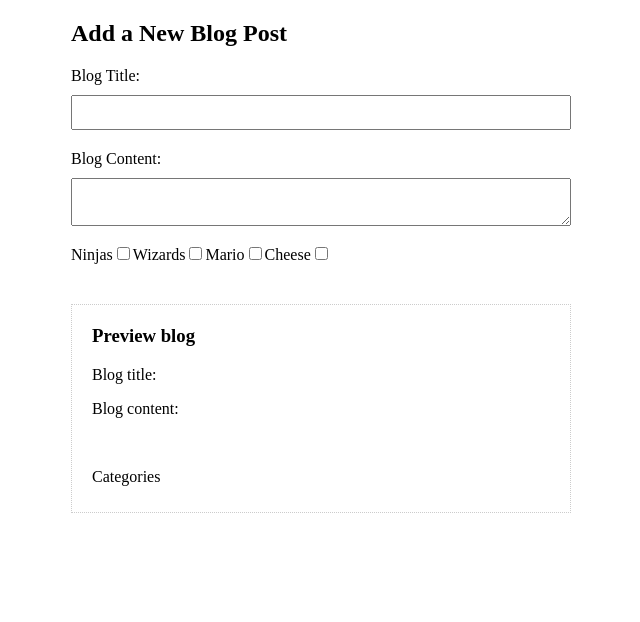
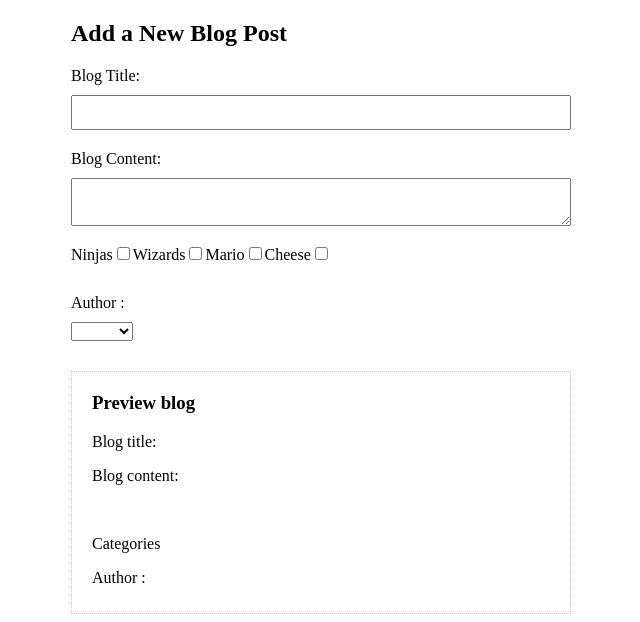
Before and after one commit to riaz4519/vue, a Vue app in the folder vueninjs2/cli_project/ninja29/: page / in a window 1280 px wide. Shown: the top 622 px of the page, without its empty margins (319-959 px from the left). Built offline with nearby package versions, Linux system fonts and the light colour scheme.

Commit message:
office start

```diff
--- a/vueninjs2/cli_project/ninja29/src/components/addBlog.vue
+++ b/vueninjs2/cli_project/ninja29/src/components/addBlog.vue
@@ -19,6 +19,14 @@
 
 
             </div>
+            <label>Author : </label>
+
+            <select v-model="blog.author">
+
+                <option v-for="author in authors">{{ author }}</option>
+
+
+            </select>
         </form>
         <div id="preview">
             <h3>Preview blog</h3>
@@ -29,6 +37,7 @@
             <ul>
                 <li v-for="category in blog.categories">{{ category}}</li>
             </ul>
+            <p>Author : {{ blog.author}}</p>
 
         </div>
     </div>
@@ -44,7 +53,10 @@
                     title:'',
                     content:'',
                     categories:[],
-                }
+                    author:''
+                },
+
+                authors:['naiem','fahim','mukim'],
 
 
             }
```
Also changed, not shown: 1 other file (tests, documents, lock files or other folders).
